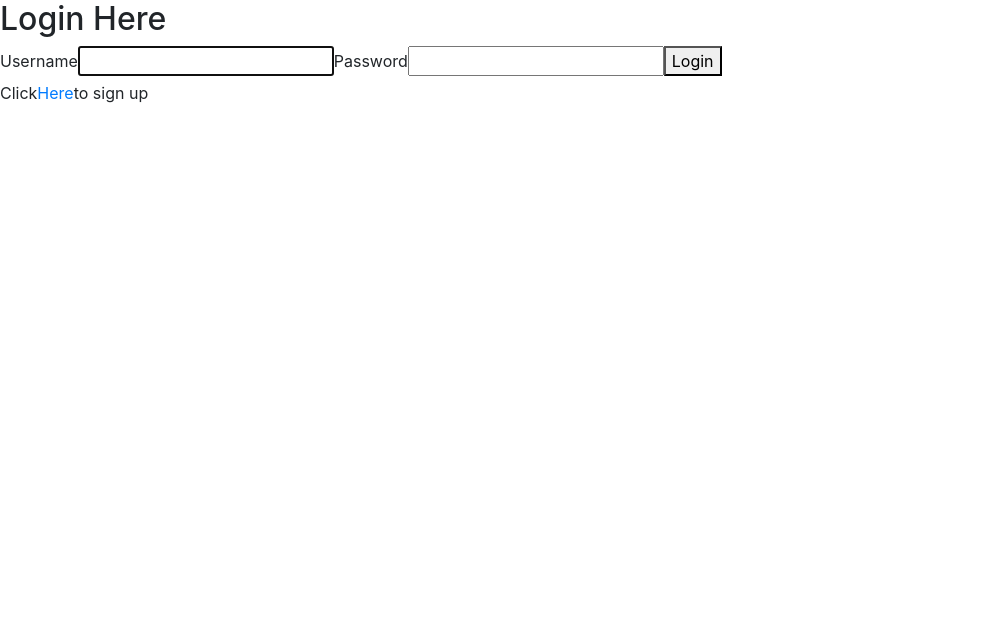
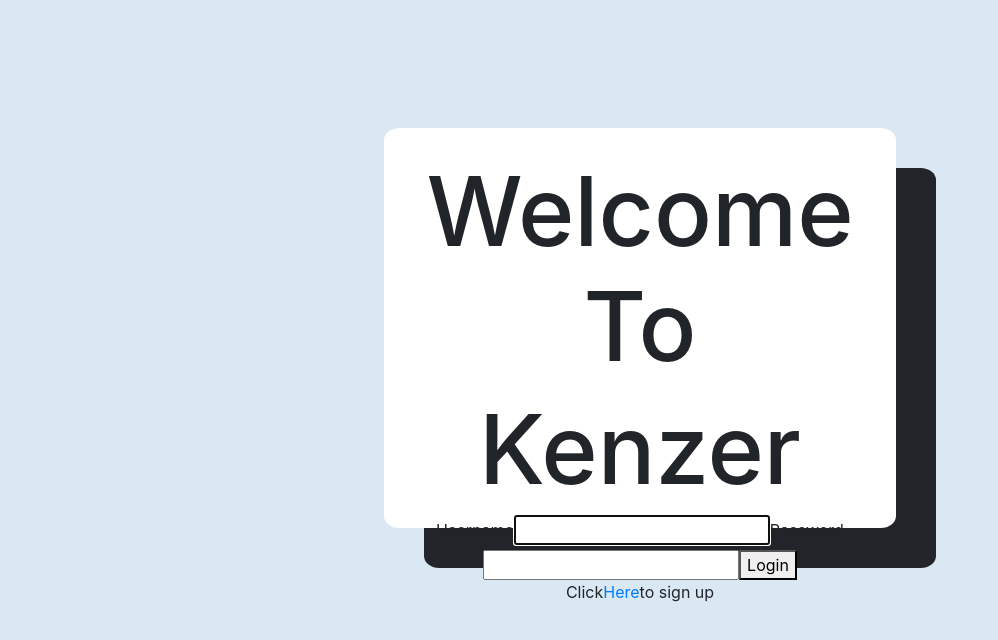
Before and after one commit to kenzie-se-q2/kwitter-Bwardstories, a React (Create React App) app: page / in a window 1280 px wide. Shown: the top 640 px of the page, without its empty margins (0-998 px from the left). Built offline with nearby package versions, Linux system fonts and the light colour scheme; no server answers.

Commit message:
styled login and new user views

```diff
--- /dev/null
+++ b/src/assets/loginScreen.css
@@ -0,0 +1,21 @@
+.loginScreen {
+  display: flex;
+  justify-content: center;
+  background: #dae8f3;
+  height: 100vh;
+}
+
+.loginContainer {
+  background: white;
+  width: 40%;
+  height: 50%;
+  text-align: center;
+  margin-top: 10%;
+  padding: 2%;
+  border-radius: 3%;
+  box-shadow: 40px 40px;
+}
+
+h2 {
+  font-size: 600%;
+}
--- /dev/null
+++ b/src/assets/newUserScreen.css
@@ -0,0 +1,18 @@
+.newUserScreen {
+  display: flex;
+  justify-content: center;
+  background: #dae8f3;
+  height: 100vh;
+}
+
+.newUserFormContainer {
+  display: flex;
+  justify-content: center;
+  background: white;
+  width: 25%;
+  height: 35%;
+  margin-top: 12%;
+  padding: 4%;
+  border-radius: 3%;
+  box-shadow: 40px 40px;
+}
--- a/src/components/Login.js
+++ b/src/components/Login.js
@@ -3,6 +3,7 @@ import { loginRequest } from "../fetchRequests";
 import { Link } from "react-router-dom";
 import { LOGIN, useStore } from "../store/store";
 import { useHistory } from "react-router-dom";
+import "../assets/login.css";
 
 function Login() {
   const history = useHistory();
--- a/src/store/store.js
+++ b/src/store/store.js
@@ -1,5 +1,5 @@
 import create from "zustand";
-import { devtools, redux } from "zustand/middleware";
+import { devtools, redux, persist } from "zustand/middleware";
 
 // define the store's initial state
 const initialState = {
@@ -60,4 +60,4 @@ const reducer = (state, action) => {
 };
 
 // create useStore hook
-export const useStore = create(devtools(redux(reducer, initialState)));
+export const useStore = create(persist(devtools(redux(reducer, initialState))));
--- a/src/views/LoginScreen.js
+++ b/src/views/LoginScreen.js
@@ -1,17 +1,18 @@
 import React from "react";
 import Login from "../components/Login";
 import { useStore } from "../store/store";
-import "../assets/index.css";
+import "../assets/loginScreen.css";
 
 const LoginScreen = () => {
   const user = useStore(state => state.user);
   return (
-    <section className="">
-      <h2>Login Here</h2>
-      {!user.token && <Login />}
-      <div></div>
-      <div></div>
-    </section>
+    <div className="loginScreen">
+      <section className="loginContainer">
+        <h2>Welcome To</h2>
+        <h2>Kenzer</h2>
+        {!user.token && <Login />}
+      </section>
+    </div>
   );
 };
 
--- a/src/views/NewUser.js
+++ b/src/views/NewUser.js
@@ -7,6 +7,7 @@ import Col from "react-bootstrap/Col";
 import InputGroup from "react-bootstrap/InputGroup";
 import FormControl from "react-bootstrap/FormControl";
 import Button from "react-bootstrap/Button";
+import "../assets/newUserScreen.css";
 
 const NewUser = () => {
   const [username, setUsername] = useState("");
@@ -14,7 +15,8 @@ const NewUser = () => {
   const [password, setPassword] = useState("");
 
   return (
-    <div>
+    <div className="newUserScreen">
+      <div className="newUserFormContainer">
         <Form>
           <Form.Row className="align-items-center">
             <Col xs="auto">
@@ -28,14 +30,13 @@ const NewUser = () => {
                 onChange={e => setDisplayName(e.target.value)}
               />
             </Col>
+          </Form.Row>
+          <Form.Row className="align-items-center">
             <Col xs="auto">
               <Form.Label htmlFor="inlineFormInputGroup" srOnly>
                 Username
               </Form.Label>
               <InputGroup className="mb-2">
-              <InputGroup.Prepend>
-                <InputGroup.Text>@</InputGroup.Text>
-              </InputGroup.Prepend>
                 <FormControl
                   id="inlineFormInputGroup"
                   placeholder="Username"
@@ -43,6 +44,8 @@ const NewUser = () => {
                 />
               </InputGroup>
             </Col>
+          </Form.Row>
+          <Form.Row className="align-items-center">
             <Col xs="auto">
               <Form.Label htmlFor="inlineFormInputGroup" srOnly>
                 Username
@@ -56,12 +59,16 @@ const NewUser = () => {
                 />
               </InputGroup>
             </Col>
+          </Form.Row>
+          <Form.Row className="align-items-center">
             <Col xs="auto">
               <Link to="/">
                 <Button
                   type="submit"
                   className="mb-2"
-                onClick={() => createNewUser(username, displayName, password)}>
+                  onClick={() =>
+                    createNewUser(username, displayName, password)
+                  }>
                   Submit
                 </Button>
               </Link>
@@ -69,6 +76,7 @@ const NewUser = () => {
           </Form.Row>
         </Form>
       </div>
+    </div>
   );
 };
 
--- a/src/views/Profile.js
+++ /dev/null
@@ -1 +0,0 @@
-// TODO: Create a Profile to display the current users information
```
Also changed, not shown: src/components/NavBar.js (deleted, +0 -22 lines), src/assets/login.css (added). Lines whose indentation alone changed are shown as unchanged.
